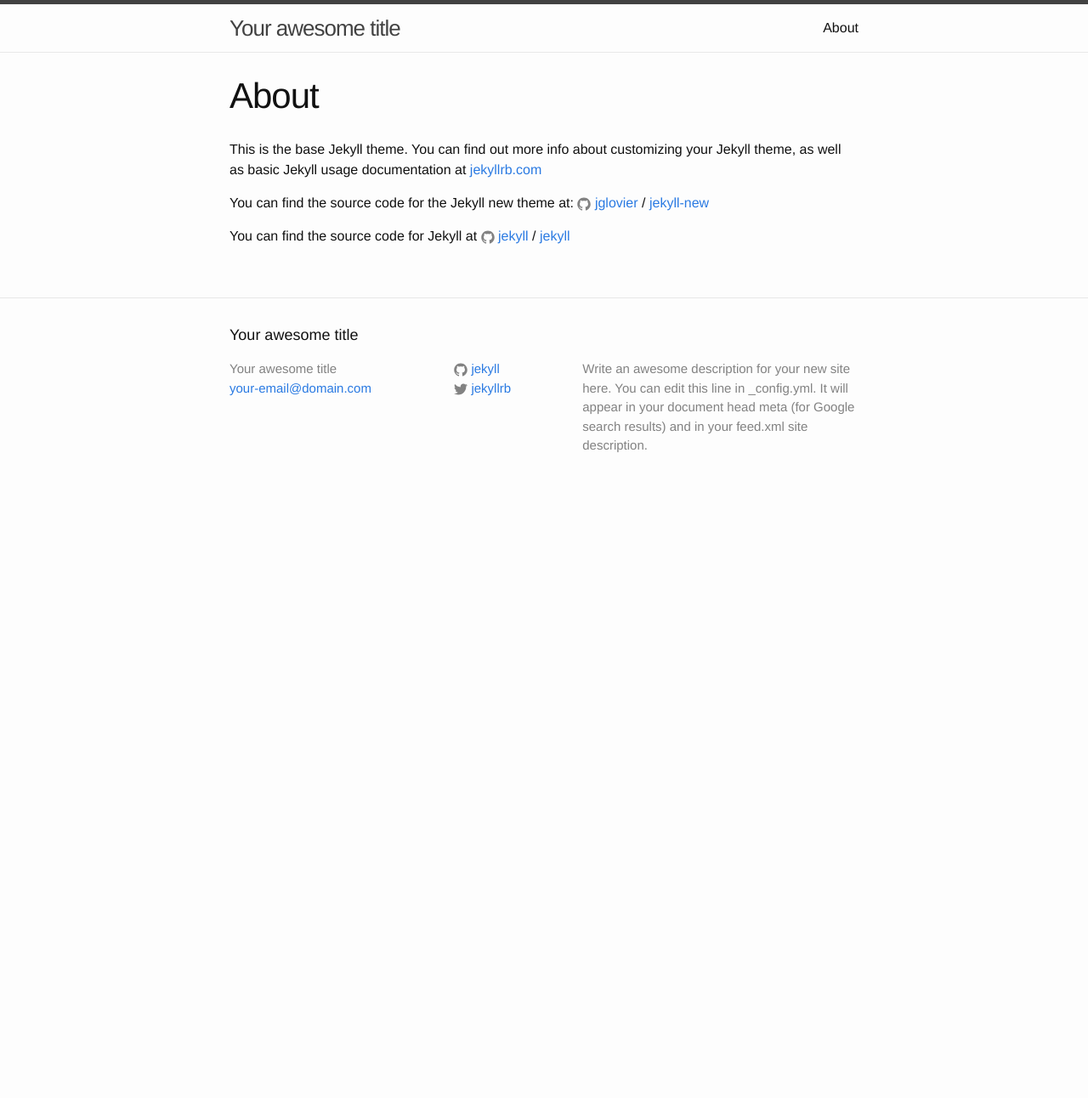
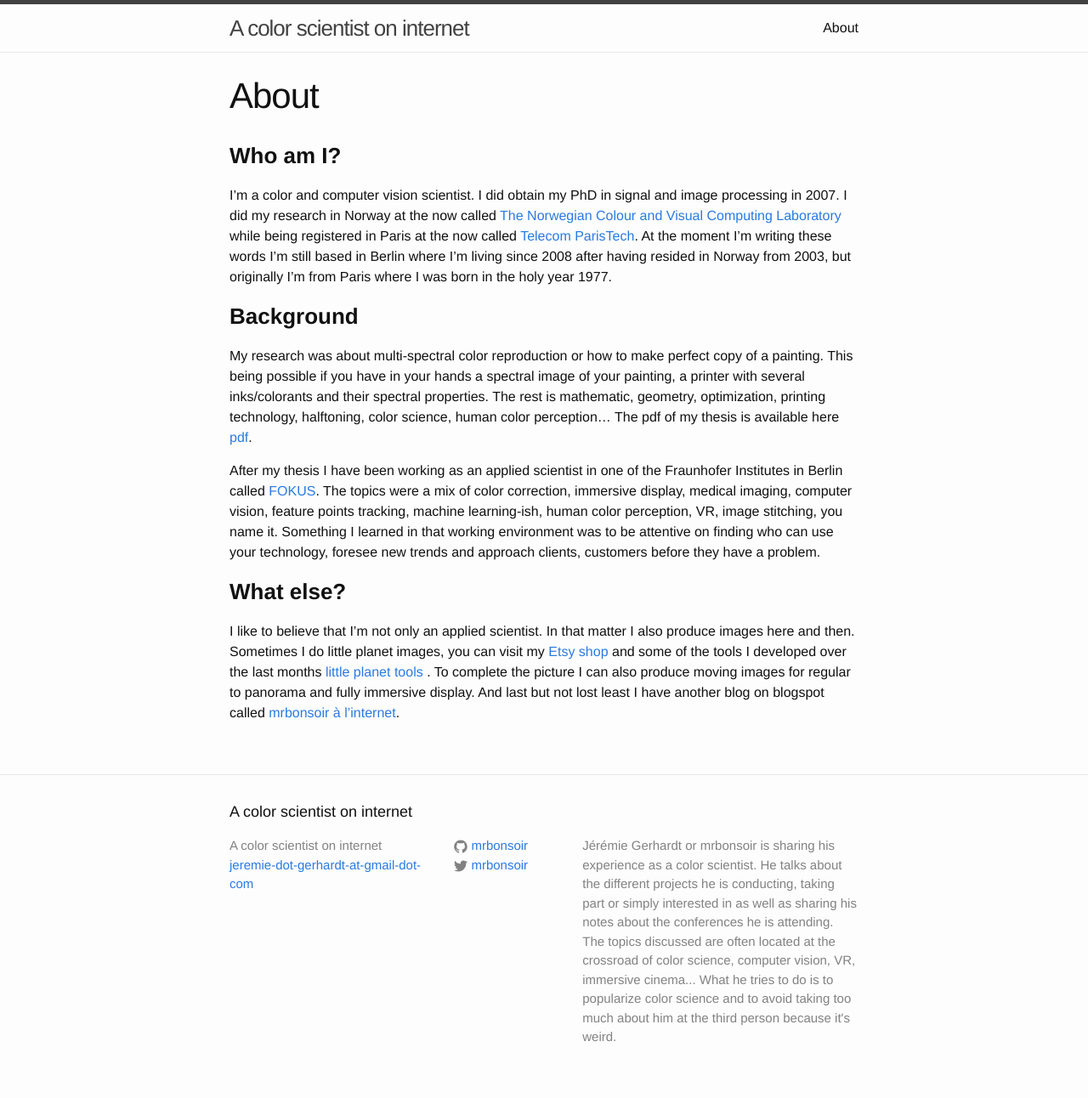
Before and after one commit to mrbonsoir/mrbonsoir.github.io, a Jekyll site: the page built from about.md, in a window 1280 px wide. Shown: the whole page at 85% size. Built offline with Jekyll 4.4.1, drawn with Linux system fonts in a browser that asks for light colours; before the commit the page ends 900 px from its top, so only the background shows below that.

Commit message:
some updates

```diff
--- a/_config.yml
+++ b/_config.yml
@@ -6,16 +6,20 @@
 # 'jekyll serve'. If you change this file, please restart the server process.
 
 # Site settings
-title: Your awesome title
-email: your-email@domain.com
+title: A color scientist on internet
+email: jeremie-dot-gerhardt-at-gmail-dot-com
 description: > # this means to ignore newlines until "baseurl:"
-  Write an awesome description for your new site here. You can edit this
-  line in _config.yml. It will appear in your document head meta (for
-  Google search results) and in your feed.xml site description.
+  Jérémie Gerhardt or mrbonsoir is sharing his experience as a color scientist. He
+  talks about the different projects he is conducting, taking part or simply interested
+  in as well as sharing his notes about the conferences he is attending. The topics discussed
+  are often located at the crossroad of color science, computer vision, VR, immersive cinema...
+  What he tries to do is to popularize color science and to avoid taking too much about him
+  at the third person because it's weird.
+
 baseurl: "" # the subpath of your site, e.g. /blog
-url: "http://yourdomain.com" # the base hostname & protocol for your site
-twitter_username: jekyllrb
-github_username:  jekyll
+url: "http://mrbonsoir.github.io/" # the base hostname & protocol for your site
+twitter_username: mrbonsoir
+github_username:  mrbonsoir
 
 # Build settings
 markdown: kramdown
--- a/about.md
+++ b/about.md
@@ -4,12 +4,21 @@ title: About
 permalink: /about/
 ---
 
-This is the base Jekyll theme. You can find out more info about customizing your Jekyll theme, as well as basic Jekyll usage documentation at [jekyllrb.com](http://jekyllrb.com/)
+### **Who am I?**
+I'm a color and computer vision scientist. I did obtain my PhD in signal and image processing in 2007. I did my research in Norway at the now called [The Norwegian Colour and Visual Computing Laboratory][link-colorlab] while being registered in Paris at the now called [Telecom ParisTech][link-enst]. At the moment I'm writing these words I'm still based in Berlin where I'm living since 2008 after having resided in Norway from 2003, but originally I'm from Paris where I was born in the holy year 1977.
 
-You can find the source code for the Jekyll new theme at:
-{% include icon-github.html username="jglovier" %} /
-[jekyll-new](https://github.com/jglovier/jekyll-new)
+###  **Background**
+My research was about multi-spectral color reproduction or how to make perfect copy of a painting. This being possible if you have in your hands a spectral image of your painting, a printer with several inks/colorants and their spectral properties. The rest is mathematic, geometry, optimization, printing technology, halftoning, color science, human color perception... The pdf of my thesis is available here [pdf][link-pdf].
 
-You can find the source code for Jekyll at
-{% include icon-github.html username="jekyll" %} /
-[jekyll](https://github.com/jekyll/jekyll)
+After my thesis I have been working as an applied scientist in one of the Fraunhofer Institutes in Berlin called [FOKUS][link-viscom]. The topics were a mix of color correction, immersive display, medical imaging, computer vision, feature points tracking, machine learning-ish, human color perception, VR, image stitching, you name it. Something I learned in that working environment was to be attentive on finding who can use your technology, foresee new trends and approach clients, customers before they have a problem.
+
+### **What else?**
+I like to believe that I'm not only an applied scientist. In that matter I also produce images here and then. Sometimes I do little planet images, you can visit my [Etsy shop][link-etsy] and some of the tools I developed over the last months [little planet tools][link-randomnotebooks] . To complete the picture I can also produce moving images for regular to panorama and fully immersive display. And last but not lost least I have another blog on blogspot called [mrbonsoir à l'internet][link-blogspot].
+
+[link-colorlab]: http://www.colorlab.no
+[link-enst]: http://www.telecom-paristech.fr/eng
+[link-blogspot]: https://mrbonsoir.blogspot.com
+[link-etsy]: https://www.etsy.com/shop/JeremieLittlePlanets
+[link-randomnotebooks]: https://github.com/mrbonsoir/little_planet_tools/blob/master/Making%20Little%20Planet/Making%20Little%20Planet.md
+[link-viscom]: https://www.fokus.fraunhofer.de/go/viscom
+[link-pdf]: ./data/JeremieGerhardt_Thesis2007.pdf
```
Also changed, not shown: 4 other files.
